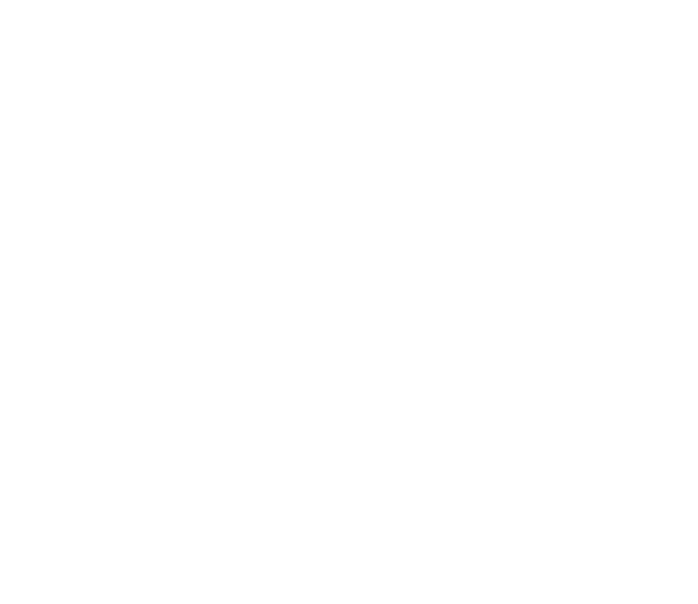
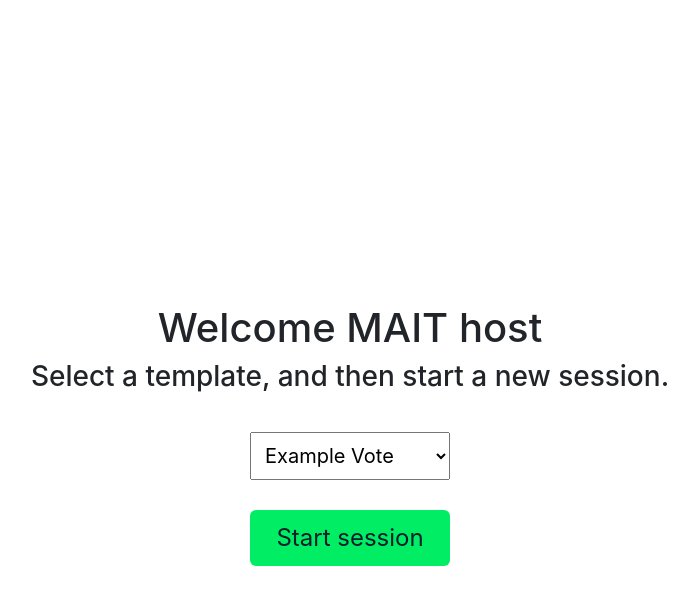
Before and after one commit to am-MongoDB/MAIT_React, a React (Create React App) app: page / in a window 1280 px wide. Both pictures are taken after a click on the button "Host". Shown: the top 604 px of the page, without its empty margins (290-988 px from the left). Built offline with nearby package versions, Linux system fonts and the light colour scheme; a web font is replaced by a local one.

Commit message:
Stubbed-out host page

```diff
--- a/public/index.html
+++ b/public/index.html
@@ -2,7 +2,7 @@
 <html lang="en">
   <head>
     <meta charset="utf-8" />
-    <!-- <link rel="icon" href="%PUBLIC_URL%/favicon.ico" /> -->
+    <link rel="icon" href="%PUBLIC_URL%/favicon.ico" />
     <meta name="viewport" content="width=device-width, initial-scale=1" />
     <meta name="theme-color" content="#000000" />
     <!--
--- a/src/App.js
+++ b/src/App.js
@@ -1,15 +1,16 @@
 import { useState } from 'react';
 import PickRole from './components/PickRole';
+import Host from './components/Host';
 import './css/App.css';
 
 function App() {
   const [role, setRole] = useState('tbd');
   return (
     <div className="App">
-      {/* <header className="App-header"> */}
         {role === 'tbd' && <h1>Welcome to the MongoDB Audience Interaction Tool (MAIT)</h1>}
-      {/* </header> */}
         {role === 'tbd' && <PickRole setRole={setRole}/>}
+        {role === 'host' && <Host/>}
+
     </div>
   );
 }
--- /dev/null
+++ b/src/components/Host.jsx
@@ -0,0 +1,34 @@
+import React, { useState } from 'react';
+
+export default function Host() {
+    const [template, setTemplate] = useState('Example Vote'); // default selected option
+
+    function startSession(template) {
+        console.log(`Opening session using "${template}" template`);
+    }
+
+    return (
+        <div className="host">
+            <h1>Welcome MAIT host</h1>
+            <h3>Select a template, and then start a new session.</h3>
+            <div>
+                <select
+                    className="branded-dropdown"
+                    value={template}
+                    onChange={(e) => setTemplate(e.target.value)}
+                >
+                    <option value="Example Vote">Example Vote</option>
+                    <option value="Example Quiz">Example Quiz</option>
+                    <option value="Example Survey">Example Survey</option>
+                </select>
+            </div>
+            <button
+                type="submit"
+                className="btn btn-primary btn-primary-branded btn-role"
+                onClick={() => startSession(template)}
+            >
+                Start session
+            </button>
+        </div>
+    );
+}
--- a/src/components/PickRole.jsx
+++ b/src/components/PickRole.jsx
@@ -4,7 +4,7 @@
             <h3>Please select which role you're taking. Select <b>host</b> if you want to run your own session, or <b>participant</b> to join an existing session</h3>
             <button
                 type="submit"
-                className="btn btn-primary btn-primary-branded btn-role"
+                className="btn btn-primary-branded btn-role"
                 onClick={() => setRole('host')}
             >
                 Host
--- a/src/css/App.css
+++ b/src/css/App.css
@@ -105,17 +105,28 @@
 }
 
 button.btn-primary-branded:hover {
-  /* background-color: var(--dark-highlight); */
   background-color: var(--light-highlight);
   color: var(--dark);
   border-radius: 30px;
   font-size: 28x;
-  /* font-weight: bold;  */
   box-shadow: 0px 4px 8px var(--dark-translucent);
 }
 
 button.btn-role {
   min-width: 200px;
+}
+
+button.btn.btn-primary-branded:active {
+  background-color: var(--dark-highlight);
+  color: var(--white);
+  font-weight: bold;
+}
+
+select.branded-dropdown {
+  min-width: 200px;
+  font-size: 20px;
+  padding: 10px;
+  margin-top: 30px;
 }
 
 input[type="checkbox"]:checked {
```
Also changed, not shown: 1 other file (tests, documents, lock files or other folders).
